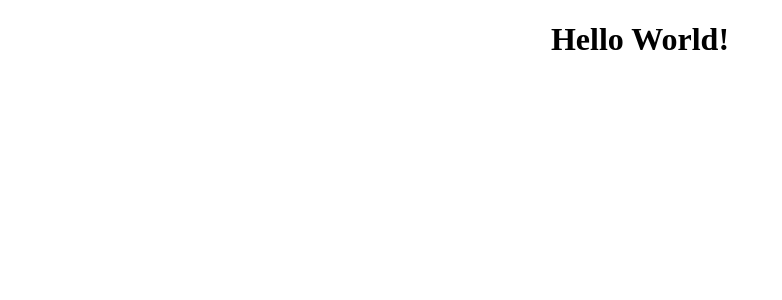
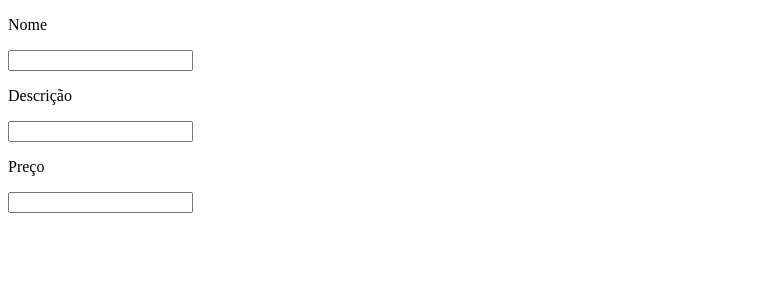
Before and after one commit to MvBona/daftar-challenge-products, a React (Create React App) app: page / in a window 1280 px wide. Shown: the top 300 px of the page, without its empty margins (0-782 px from the left). Built offline with nearby package versions, Linux system fonts and the light colour scheme; the HTML template or start-up script is replaced by a standard one.

Commit message:
[feat] Implemented form component :sparkles:

```diff
--- a/src/App.css
+++ /dev/null
@@ -1,38 +0,0 @@
-.App {
-  text-align: center;
-}
-
-.App-logo {
-  height: 40vmin;
-  pointer-events: none;
-}
-
-@media (prefers-reduced-motion: no-preference) {
-  .App-logo {
-    animation: App-logo-spin infinite 20s linear;
-  }
-}
-
-.App-header {
-  background-color: #282c34;
-  min-height: 100vh;
-  display: flex;
-  flex-direction: column;
-  align-items: center;
-  justify-content: center;
-  font-size: calc(10px + 2vmin);
-  color: white;
-}
-
-.App-link {
-  color: #61dafb;
-}
-
-@keyframes App-logo-spin {
-  from {
-    transform: rotate(0deg);
-  }
-  to {
-    transform: rotate(360deg);
-  }
-}
--- a/src/App.jsx
+++ b/src/App.jsx
@@ -1,12 +1,11 @@
 import React from 'react';
-import './App.css';
+import Form from './components/Form';
 
 function App() {
   return (
-    <div className="App">
-      <h1>Hello World!</h1>
-    </div>
-
+    <section>
+      <Form/>
+    </section>
   );
 }
 
--- /dev/null
+++ b/src/components/Form.jsx
@@ -0,0 +1,34 @@
+import React, { Component } from 'react'
+
+export default class Form extends Component {
+  render() {
+    return (
+      <form>
+        <label htmlFor="name">
+            <p>Nome</p>
+            <input
+            type="text"
+            id="name"
+            data-testid="name-input"
+            />
+        </label>
+        <label htmlFor="descricao">
+            <p>Descrição</p>
+            <input
+            type="textarea"
+            id="descricao"
+            data-testid="description-input"
+            />
+        </label>
+        <label htmlFor="price">
+            <p>Preço</p>
+            <input
+            type="number"
+            id="price"
+            data-testid="price-input"
+            />
+        </label>
+      </form>
+    )
+  }
+}
```
Also changed, not shown: .eslintrc.json, 1 other file (tests, documents, lock files or other folders).
